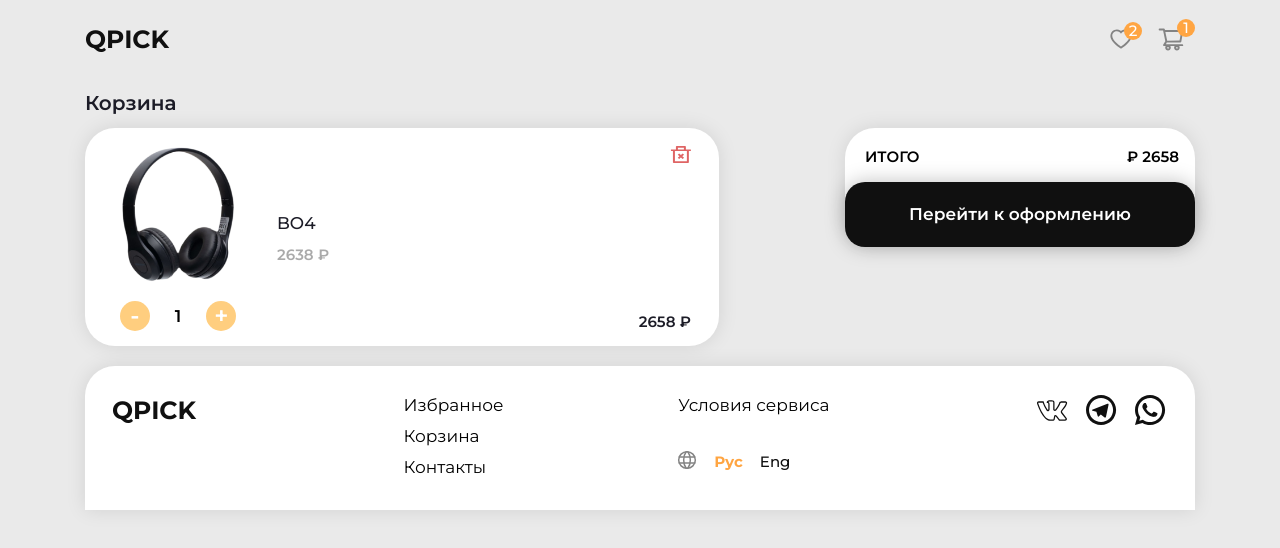
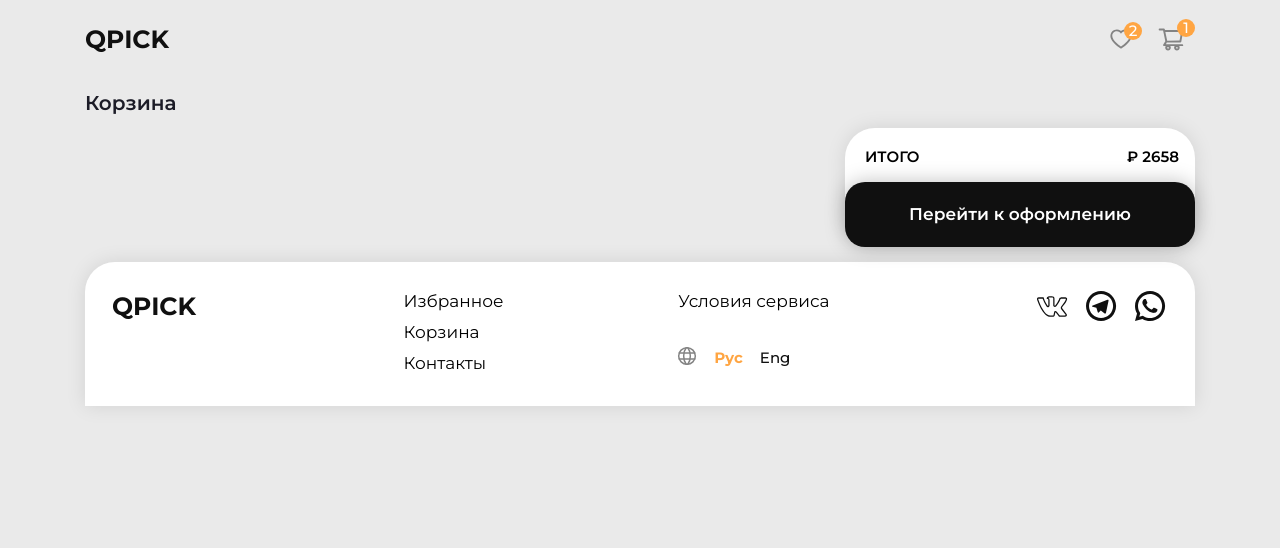
Before and after one commit to ushink/neoflex-invite-test, a React (Create React App) app: page /cart in a window 1280 px wide. Shown: the top 548 px of the page. Built offline with nearby package versions, Linux system fonts and the light colour scheme.

Commit message:
add products cart

```diff
--- a/src/components/Products/productsList.jsx
+++ b/src/components/Products/productsList.jsx
@@ -1,9 +1,29 @@
+import { useEffect, useState } from 'react'
 import s from './productsList.module.css'
 
 export default function ProductsList(products) {
+    const [cart, setCart] = useState([])
+
+    const handleAddToCart = (select) => {
+        if (cart.length === 0) {
+            setCart([...cart, { ...select }])
+        } else {
+            setCart([
+                ...JSON.parse(localStorage.getItem('cart')),
+                { ...select }
+            ])
+        }
+    }
+
+    useEffect(() => {
+        if (cart.length !== 0) {
+            localStorage.setItem('cart', JSON.stringify(cart))
+        }
+    }, [cart])
+
     return (
         <div className={s.products}>
-            {products?.products?.map((el) => (
+            {products?.products.map((el) => (
                 <div className={s.productCard} key={Math.random()}>
                     <img className={s.image} src={el.img} alt="" />
                     <div className={s.info}>
@@ -12,7 +32,20 @@ export default function ProductsList(products) {
                     </div>
                     <div className={s.info}>
                         <span className={s.rate}>{el.rate}</span>
-                        <button className={s.buttonBuy}>Купить</button>
+                        <button
+                            className={s.buttonBuy}
+                            onClick={() => {
+                                console.log(el.id)
+                                handleAddToCart({
+                                    id: el.id,
+                                    src: el.img,
+                                    name: el.title,
+                                    price: el.price
+                                })
+                            }}
+                        >
+                            Купить
+                        </button>
                     </div>
                 </div>
             ))}
--- a/src/mock/poducts.js
+++ b/src/mock/poducts.js
@@ -1,5 +1,6 @@
 export const wiredHeadset = [
     {
+        id: Math.random(),
         img: './img/assets/S8521.png',
         title: 'Apple BYZ S852I',
         price: 2927,
@@ -7,30 +8,35 @@ export const wiredHeadset = [
         rate: 4.7
     },
     {
+        id: Math.random(),
         img: './img/assets/EarPods1.png',
         title: 'Apple EarPods',
         price: 2327,
         rate: 4.5
     },
     {
+        id: Math.random(),
         img: './img/assets/EarPods2.png',
         title: 'Apple EarPods',
         price: 2327,
         rate: 4.5
     },
     {
+        id: Math.random(),
         img: './img/assets/S8521.png',
         title: 'Apple BYZ S852I',
         price: 2927,
         rate: 4.7
     },
     {
+        id: Math.random(),
         img: './img/assets/EarPods1.png',
         title: 'Apple EarPods',
         price: 2327,
         rate: 4.5
     },
     {
+        id: Math.random(),
         img: './img/assets/EarPods2.png',
         title: 'Apple EarPods',
         price: 2327,
@@ -40,18 +46,21 @@ export const wiredHeadset = [
 
 export const wirelessHeadset = [
     {
+        id: Math.random(),
         img: './img/assets/AirPods.png',
         title: 'Apple AirPods',
         price: 9527,
         rate: 4.7
     },
     {
+        id: Math.random(),
         img: './img/assets/GH04.png',
         title: 'GERLAX GH-04',
         price: 6527,
         rate: 4.7
     },
     {
+        id: Math.random(),
         img: './img/assets/BO4.png',
         title: 'BOROFONE BO4',
         price: 7527,
--- a/src/page/Cart/cart.jsx
+++ b/src/page/Cart/cart.jsx
@@ -18,6 +18,9 @@ export default function Cart() {
             setCount((prevValue) => prevValue - 1)
         }
     }
+
+    const productsCart = JSON.parse(localStorage.getItem('cart'))
+
     return (
         <>
             <Header />
@@ -25,7 +28,8 @@ export default function Cart() {
                 <h1 className={s.title}>Корзина</h1>
                 <div className={s.wrapperGrid}>
                     <section className={s.products}>
-                        <div className={s.product}>
+                        {productsCart?.map((el) => (
+                            <div className={s.product} key={el.id}>
                                 <button className={s.delete}>
                                     <MainIconsSvg id={'delete'} />
                                 </button>
@@ -33,7 +37,7 @@ export default function Cart() {
                                 <div className={s.wrapperInfo}>
                                     <img
                                         className={s.img}
-                                    src="./img/assets/BO4.png"
+                                        src={el.src}
                                         alt=""
                                     />
                                     <div className={s.counter}>
@@ -54,12 +58,13 @@ export default function Cart() {
                                 </div>
 
                                 <div className={s.info}>
-                                <p className={s.name}>BO4</p>
-                                <p className={s.price}>2638</p>
+                                    <p className={s.name}>{el.name}</p>
+                                    <p className={s.price}>{el.price}</p>
                                 </div>
 
                                 <span className={s.allPrice}>2658</span>
                             </div>
+                        ))}
                     </section>
                     <section className={s.totalBox}>
                         <div className={s.total}>
--- a/src/page/Cart/cart.module.css
+++ b/src/page/Cart/cart.module.css
@@ -20,6 +20,9 @@
 
 .products {
     width: 100%;
+    display: flex;
+    flex-direction: column;
+    gap: 20px;
 }
 
 .delete {
```
Lines whose indentation alone changed are shown as unchanged.
